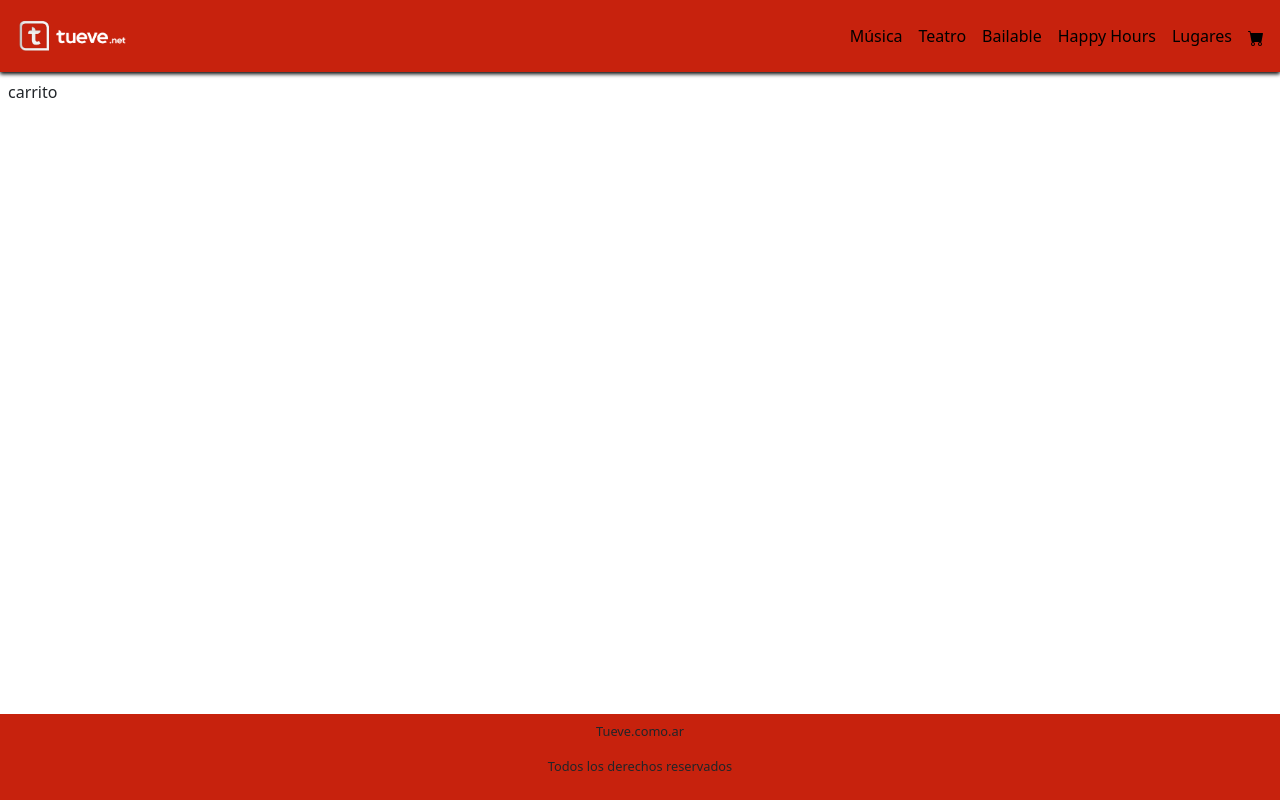
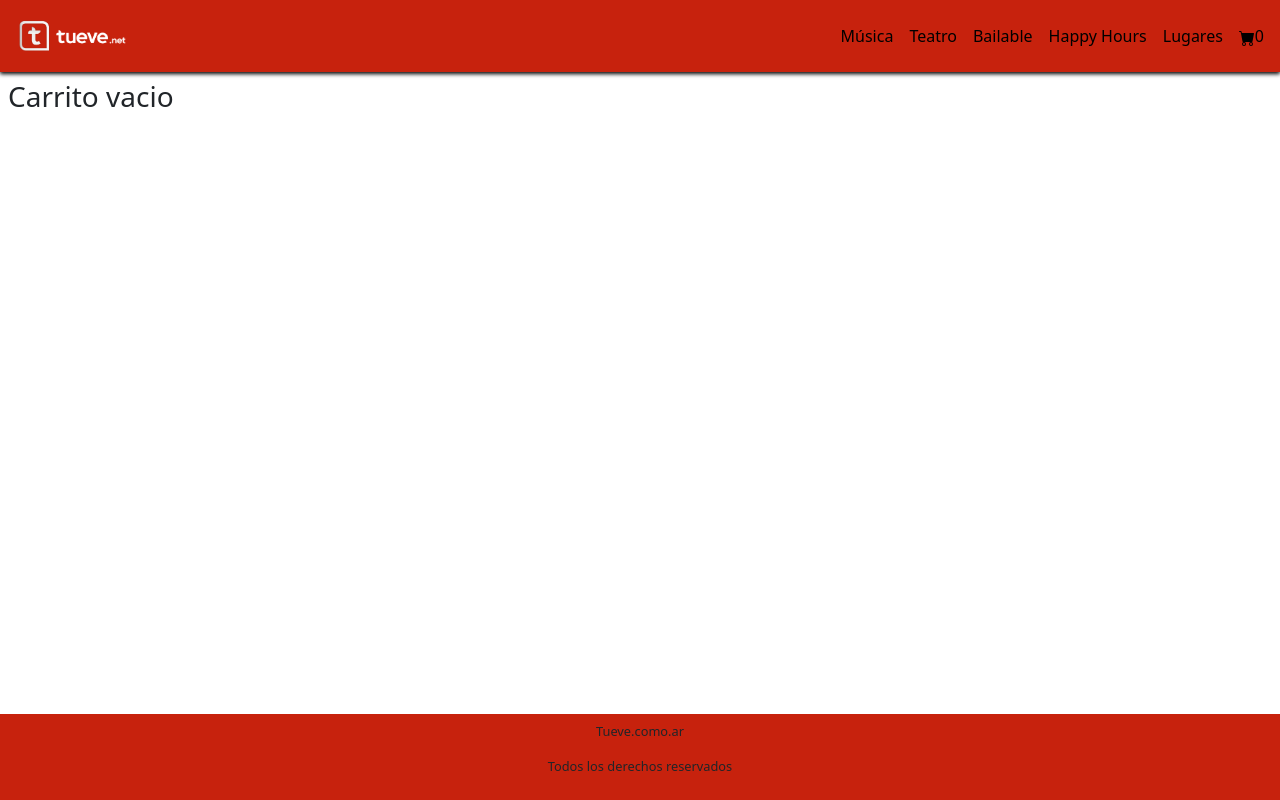
Before and after one commit to marianaServan/Tueve_app_react, a React (Create React App) app: page /Carrito in a window 1280 px wide. Built offline with nearby package versions, Linux system fonts and the light colour scheme.

Commit message:
CartContext

```diff
--- a/src/App.js
+++ b/src/App.js
@@ -6,12 +6,15 @@ import "bootstrap/dist/css/bootstrap.min.css";
 import { ToastContainer } from "react-toastify";
 import "react-toastify/dist/ReactToastify.css";
 import { BrowserRouter } from "react-router-dom";
+import MiProvider from "./components/MiContexto";
 
 const App = () => {
   return (
     <BrowserRouter>
-      <Header />
-      <Main />
+      <MiProvider>
+        <Header />
+        <Main />
+      </MiProvider>
       <Footer />
       <ToastContainer />
     </BrowserRouter>
--- /dev/null
+++ b/src/components/Carrito/Cart.js
@@ -0,0 +1,38 @@
+import React, { useContext } from "react";
+import { miContexto } from "../MiContexto";
+import ItemListCarrito from "./ItemListCarrito";
+
+const Cart = () => {
+  const { carrito, removeItem, removeAll, calcularCantidad, calcularTotal } =
+    useContext(miContexto);
+
+  return (
+    <div>
+      {calcularCantidad() === 0 ? (
+        <h3> Carrito vacio </h3>
+      ) : (
+        <>
+          <h1> Tickets en el carrito </h1>
+          <ItemListCarrito carrito={carrito} removeItem={removeItem} />
+          <div className="container">
+            <div className="row">
+              <div className="col-md-6">
+                <h3> Total: ${calcularTotal()} </h3>
+              </div>
+              <div className="col-md-6">
+                <button
+                  className="btn botonesCounter"
+                  onClick={() => removeAll()}
+                >
+                  Vaciar carrito
+                </button>
+              </div>
+            </div>
+          </div>
+        </>
+      )}
+    </div>
+  );
+};
+
+export default Cart;
--- /dev/null
+++ b/src/components/Carrito/ItemCarrito.js
@@ -0,0 +1,23 @@
+import React from "react";
+
+const ItemCarrito = ({ item, removeItem }) => {
+  return (
+    <div className="card">
+      <div className="card-body">
+        <h5 className="card-title"> {item.nombre} </h5>
+        <div className="container">
+          <div className="row">
+            <div className="col-md-6">
+              <p className="card-text"> ${item.precio} x {item.cantidad} </p>
+            </div>
+            <div className="col-md-6">
+              <button className="btn botonesCounter" onClick={ () => removeItem(item.id) }>Eliminar</button>
+            </div>
+          </div>
+        </div>
+      </div>
+    </div>
+  );
+};
+
+export default ItemCarrito;
--- /dev/null
+++ b/src/components/Carrito/ItemListCarrito.js
@@ -0,0 +1,18 @@
+import React from 'react'
+import ItemCarrito from './ItemCarrito'
+
+const ItemListCarrito = ({carrito, removeItem}) => {
+  return (
+    <div>
+      <div className="container">
+        <div className="column">
+          {carrito.map((item) => {
+            return <ItemCarrito key={item.id} item={item} removeItem={removeItem} />;
+          })}
+        </div>
+      </div>
+    </div>
+  )
+}
+
+export default ItemListCarrito
--- a/src/components/Cart.js
+++ /dev/null
@@ -1,9 +0,0 @@
-import React from 'react'
-
-const Cart = () => {
-  return (
-    <div>carrito</div>
-  )
-}
-
-export default Cart
--- a/src/components/ItemDetail.js
+++ b/src/components/ItemDetail.js
@@ -1,14 +1,19 @@
-import React from 'react'
+import React, {useContext, useState } from 'react'
 import ItemCount from './ItemCount'
 import { Link } from "react-router-dom"
+import { miContexto } from './MiContexto'
+
 
 const ItemDetail = ({ evento }) => {
 
-    const [countCart, setCountCart] = React.useState (0)
+    const { addItem } = useContext(miContexto)
+
+    const [countCart, setCountCart] = useState (0)
 
     const onAdd = (count) => {
         setCountCart(count)
-        console.log('Agregaste al carrito productos')
+        console.log('Agregaste al carrito tickets');
+        addItem(evento,count);
     }
 
     return (
--- a/src/components/Main.js
+++ b/src/components/Main.js
@@ -1,6 +1,6 @@
 import React from "react";
 import { Route, Routes } from "react-router-dom";
-import Cart from "./Cart";
+import Cart from "./Carrito/Cart";
 import ItemListContainer from "./ItemListContainer";
 import ItemDetailContainer from "./ItemDetailContainer";
 
--- /dev/null
+++ b/src/components/MiContexto.js
@@ -0,0 +1,67 @@
+import React, { createContext, useState } from "react";
+
+export const miContexto = createContext()
+const { Provider } = miContexto;
+
+const MiProvider = ({children}) => {
+
+    const [carrito, setCarrito] = useState([]);
+
+    const addItem = (evento, cantidad) => {
+        const copiaCarrito = [...carrito];
+        const ticketAlCarrito = { ...evento, cantidad };
+
+        if (yaExisteEnCarrito(evento.id)){
+            let index = copiaCarrito.findIndex( item => item.id === evento.id);
+            copiaCarrito[index].cantidad += cantidad;
+            setCarrito(copiaCarrito);
+        }else{
+            copiaCarrito.push(ticketAlCarrito);
+            setCarrito(copiaCarrito);
+        }
+    }
+
+    const yaExisteEnCarrito = (id) => {
+        return carrito.some( evento => evento.id === id);
+    }
+
+    const removeItem = (id) => {
+        const copiaCarrito = [...carrito];
+        const index = copiaCarrito.findIndex( item => item.id === id);
+        copiaCarrito.splice(index, 1);
+        setCarrito(copiaCarrito);
+    }
+
+    const removeAll = () => {
+        setCarrito([]);
+    }
+
+    const calcularCantidad = () => {
+        let cantidad = 0;
+        carrito.forEach( item => cantidad += item.cantidad);
+        return cantidad;
+    }
+
+    const calcularTotal = () => {
+        let total = 0;
+        carrito.forEach( item => total += item.cantidad * item.precio);
+        return total;
+    }
+
+    const valorDelContexto = {
+        carrito : carrito,
+        addItem : addItem,
+        removeItem : removeItem,
+        removeAll : removeAll,
+        calcularCantidad : calcularCantidad,
+        calcularTotal : calcularTotal,
+    }
+
+    return (
+        <Provider value={valorDelContexto}>
+            {children}
+        </Provider>
+    )
+}
+
+export default MiProvider;
--- a/src/components/Nav.js
+++ b/src/components/Nav.js
@@ -1,33 +1,50 @@
-import React from 'react'
-import CartWidget from './CartWidget'
-import { NavLink } from "react-router-dom"
+import React, { useContext } from "react";
+import CartWidget from "./CartWidget";
+import { NavLink } from "react-router-dom";
+import { miContexto } from "./MiContexto";
 
 const Nav = () => {
+  const { calcularCantidad } = useContext(miContexto);
+
   return (
-        <div className="collapse navbar-collapse navDerecha" >
+    <div className="collapse navbar-collapse navDerecha">
       <ul className="navbar-nav">
         <li className="nav-item">
-              <NavLink to="/Categoria/Musica" className='nav active'>Música</NavLink>
+          <NavLink to="/Categoria/Musica" className="nav-item nav active">
+            Música
+          </NavLink>
         </li>
         <li className="nav-item">
-              <NavLink to="/Categoria/Teatro" className='nav active'>Teatro</NavLink>
+          <NavLink to="/Categoria/Teatro" className="nav-item nav active">
+            Teatro
+          </NavLink>
         </li>
         <li className="nav-item">
-              <NavLink to="/Categoria/Bailable" className='nav active'>Bailable</NavLink>
+          <NavLink to="/Categoria/Bailable" className="nav-item nav active">
+            Bailable
+          </NavLink>
         </li>
         <li className="nav-item">
-              <NavLink to="/HappyHours" className='nav'>Happy Hours</NavLink>
+          <NavLink to="/HappyHours" className="nav-item nav">
+            Happy Hours
+          </NavLink>
         </li>
         <li className="nav-item">
-              <NavLink to="/Lugares" className='nav'>Lugares</NavLink>
+          <NavLink to="/Lugares" className="nav-item nav">
+            Lugares
+          </NavLink>
         </li>
         <li className="nav-item">
-              <NavLink to="/Carrito" > < CartWidget /> </NavLink>
+          <NavLink to="/Carrito">
+            <div className="carrito">
+              <CartWidget />
+              {calcularCantidad()}
+            </div>
+          </NavLink>
         </li>
       </ul>
     </div>
+  );
+};
 
-  )
-}
-
-export default Nav
+export default Nav;
--- a/src/estilo.css
+++ b/src/estilo.css
@@ -64,3 +64,9 @@ footer {
     flex-direction: row;
     justify-content: space-around;
 }
+
+.carrito{
+    display: flex;
+    flex-direction: row;
+    justify-content: flex-end;
+}
```
Lines whose indentation alone changed are shown as unchanged.
